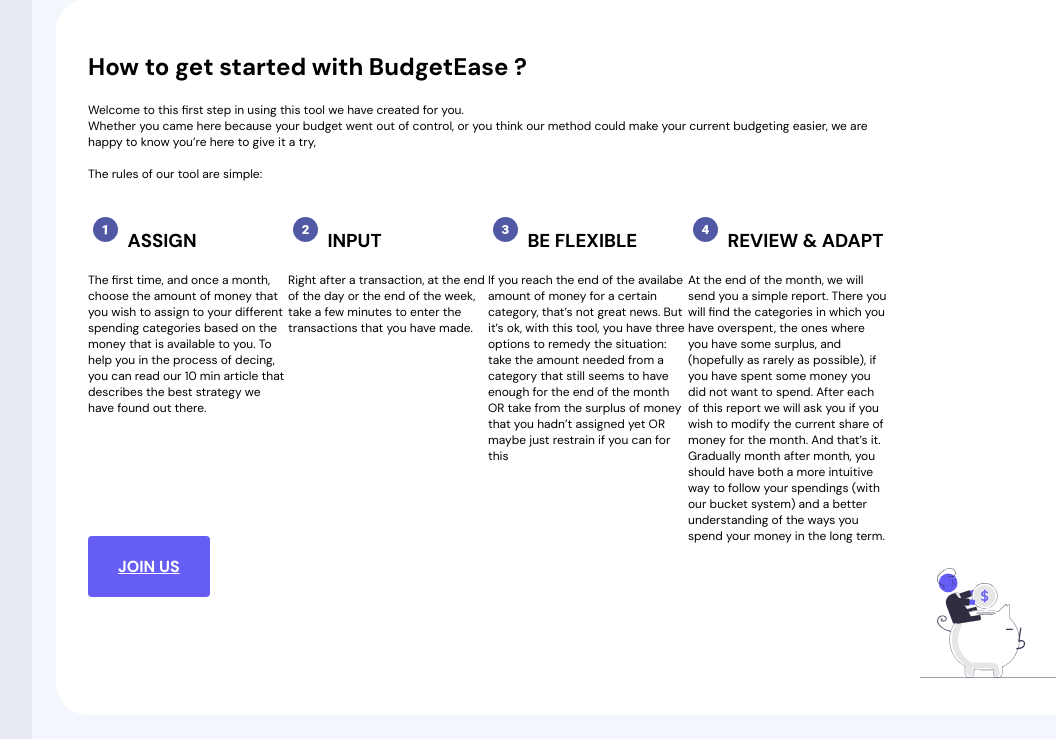
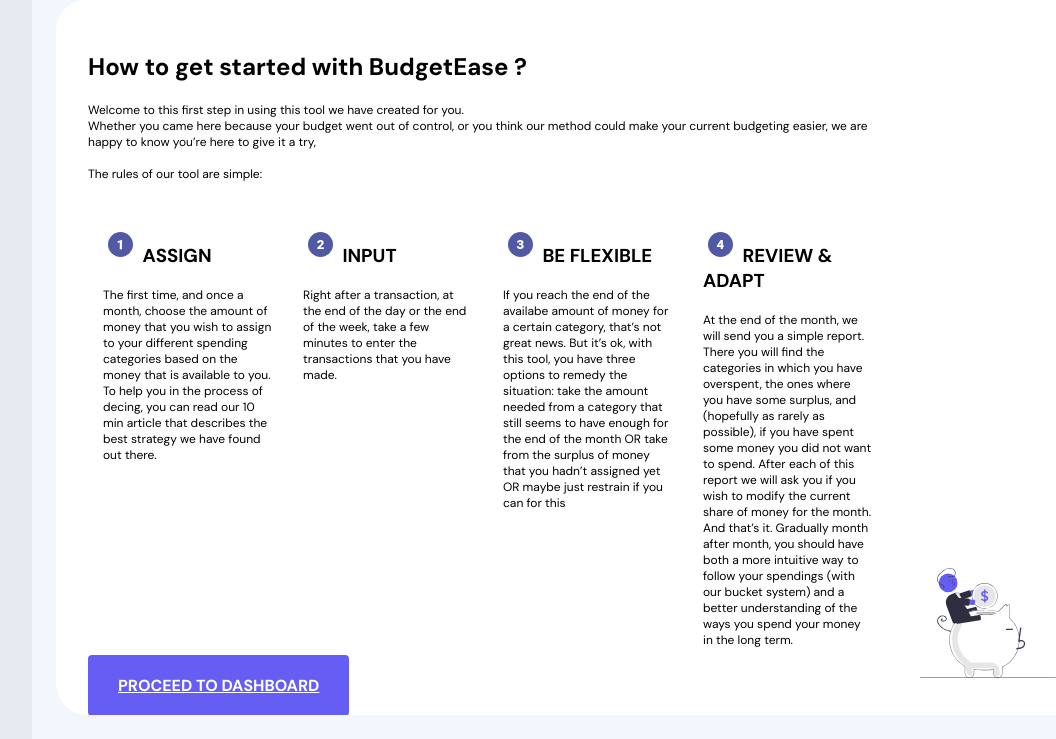
Before and after one commit to QuentinRiv/DessusDesSous, a Flask app: page /explain in a window 1280 px wide. Shown: the part 123-862 px from the top of the page, without its empty margins (16-1072 px from the left). Run offline with Flask 2, Linux system fonts and the light colour scheme; parts of the project's set-up code (start-up, migrations or seed data) failed here and were passed over.

Commit message:
connected button to dash

```diff
--- a/appli/budget/static/css/style_explain.css
+++ b/appli/budget/static/css/style_explain.css
@@ -589,6 +589,7 @@
 .paragraph {
   flex: 25%;
   min-width: 200px;
+  padding: 15px;
 }
 
 .illustration.section img {
--- a/appli/budget/templates/explain.html
+++ b/appli/budget/templates/explain.html
@@ -110,7 +110,7 @@
                 And that’s it. Gradually month after month, you should have both a more intuitive way to follow your spendings (with our bucket system) and a better understanding of the ways you spend your money in the long term.  </p>
             </div>
         </div>
-        <a href="" class="btn cta-btn">Join Us</a>
+        <a href="/dashboard" class="btn cta-btn">Proceed to dashboard</a>
       </div>
       <div class="illustration section">
         <img src="{{ url_for('budget_bp.static', filename='images/explantion.svg') }}" alt="">
```
